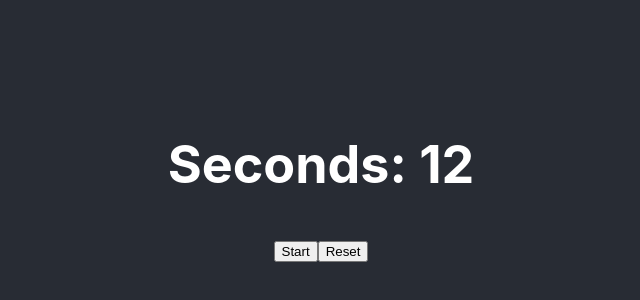
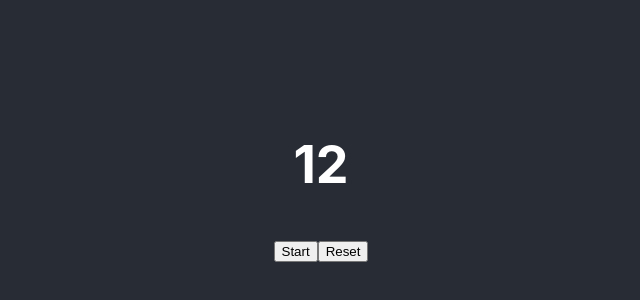
Before and after one commit to markdreyer/lean-coffee, a React (Create React App) app: page / in a window 1280 px wide. Shown: the part 220-520 px from the top of the page, without its empty margins (319-959 px from the left). Built offline with nearby package versions, Linux system fonts and the light colour scheme.

Commit message:
fixed restart isue

```diff
--- a/src/Timer.js
+++ b/src/Timer.js
@@ -27,13 +27,19 @@ class Timer extends Component {
     this.stop();
   }
 
-  start(seconds) {
+  start() {
+    let timer = setInterval(this.tick, 1000);
+    this.setState({
+      timer: timer
+    });
+  }
+
+  startSeconds(seconds) {
     let timer = setInterval(this.tick, 1000);
     this.setState({
       timer: timer,
-      counter: seconds || this.state.initialCountdown,
-      countdown: this.getNextCountdown(),
-      timerExpired: false
+      counter: seconds,
+      countdown: seconds
     });
   }
 
@@ -82,7 +88,7 @@ class Timer extends Component {
 
     return (
       <>
-        <h1>Seconds: {this.state.counter}</h1>
+        <h1>{this.state.counter}</h1>
         {!timerExpired && (
           <div className="list-flex">
             {timer && <button onClick={() => this.stop()}>Stop</button>}
@@ -92,8 +98,8 @@ class Timer extends Component {
         )}
         {timerExpired && (
           <div className="list-flex">
-            <button onClick={() => this.start(countdown)}>
-              {countdown} More?
+            <button onClick={() => this.startSeconds(this.getNextCountdown())}>
+              {this.getNextCountdown()} More?
             </button>
             <button onClick={() => this.reset()}>Next Topic</button>
           </div>
```
